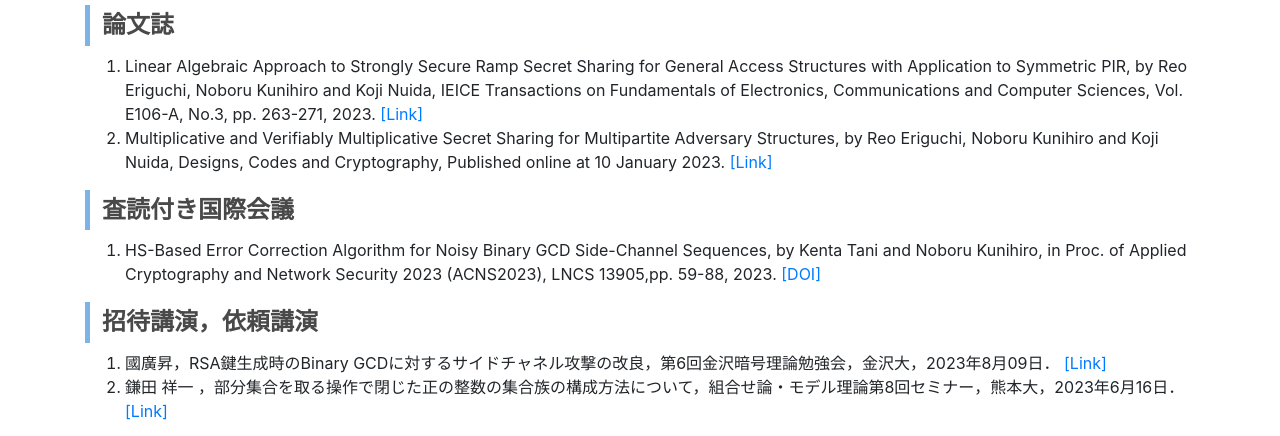
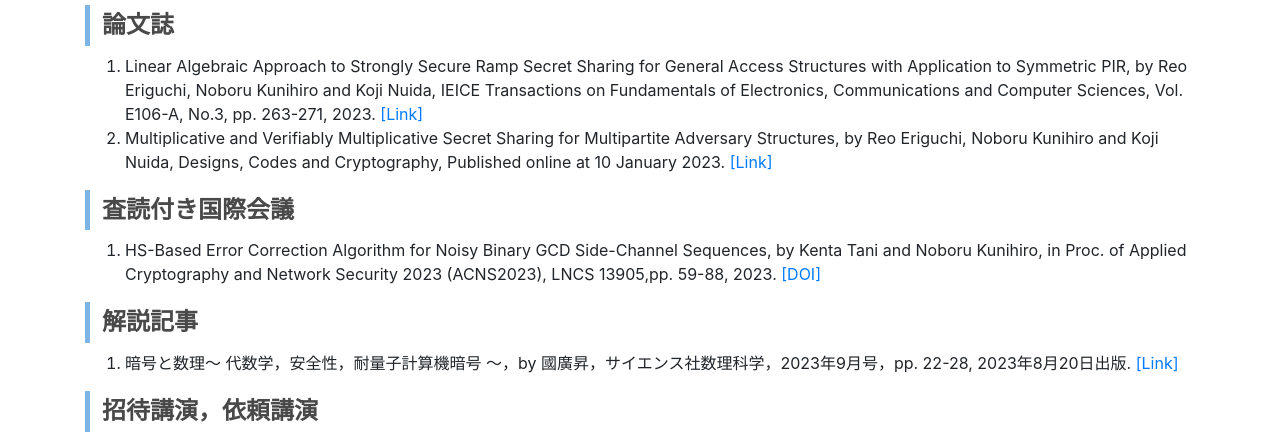
Before and after one commit to n-kunihiro/crisec, a plain HTML site: page publication.html in a window 1280 px wide. Shown: the part 235-671 px from the top of the page. Drawn offline with nearby package versions, Linux system fonts and the light colour scheme.

Commit message:
Update publication.html

```diff
--- a/publication.html
+++ b/publication.html
@@ -45,8 +45,6 @@
 
 <h2>2023年</h2>
 
-
-
 <h4> 論文誌 </h4>
 <oL>
 <li>
@@ -73,16 +71,13 @@ LNCS 13905,pp. 59-88, 2023. <a href="https://doi.org/10.1007/978-3-031-33488-7_3
 </li>
 </ol>
 
-<!--
-  出版されたら更新する
 <h4>解説記事</h4>
 <ol>
   <li>
-    xxx，by 國廣昇，数理科学，2023年9月号，p. xx-xx, 2023年x月xx日公開.
-    <a href="https://www.iwanami.co.jp/news/n48843.html" target="_blank">[Link]</a>
+    暗号と数理～ 代数学，安全性，耐量子計算機暗号 ～，by 國廣昇，サイエンス社数理科学，2023年9月号，pp. 22-28, 2023年8月20日出版.
+    <a href="https://www.saiensu.co.jp/search/?isbn=4910054690934&y=2023" target="_blank">[Link]</a>
   </li>
 </ol>
--->
 
 <h4>招待講演，依頼講演</h4>
 <ol>
```
